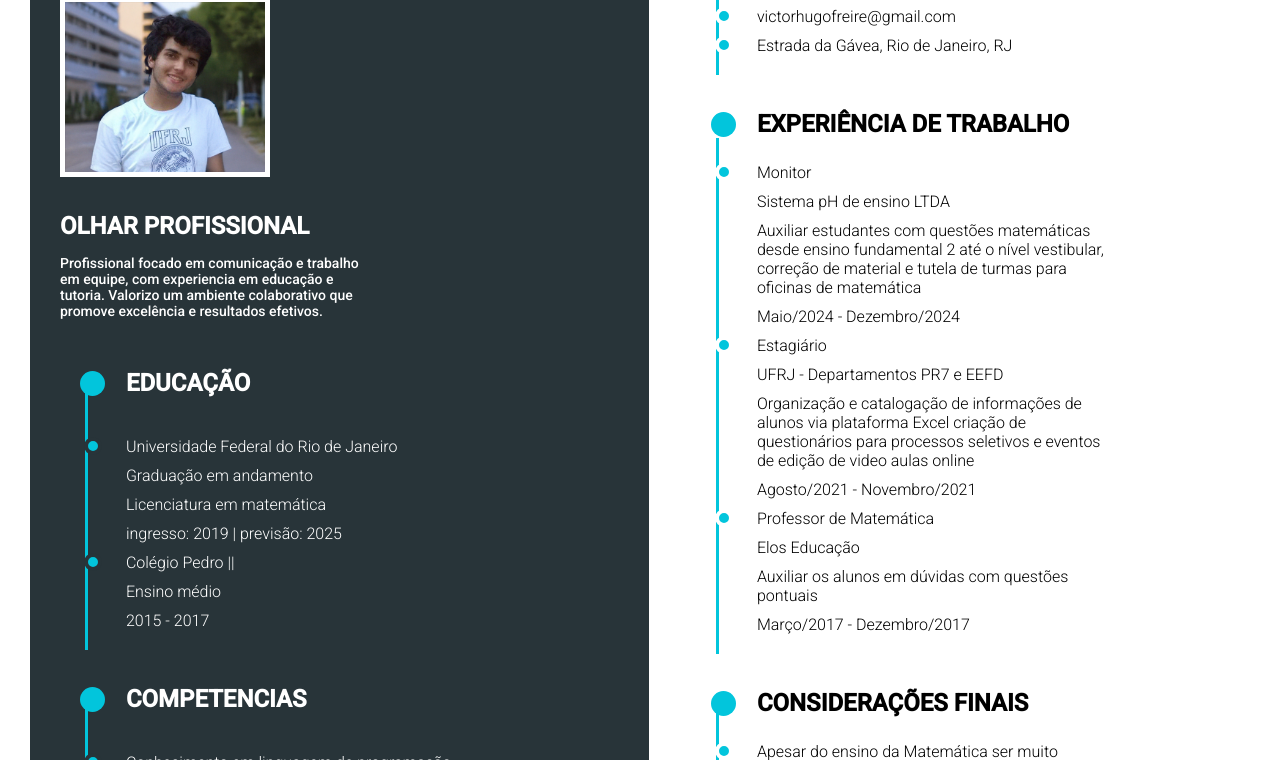
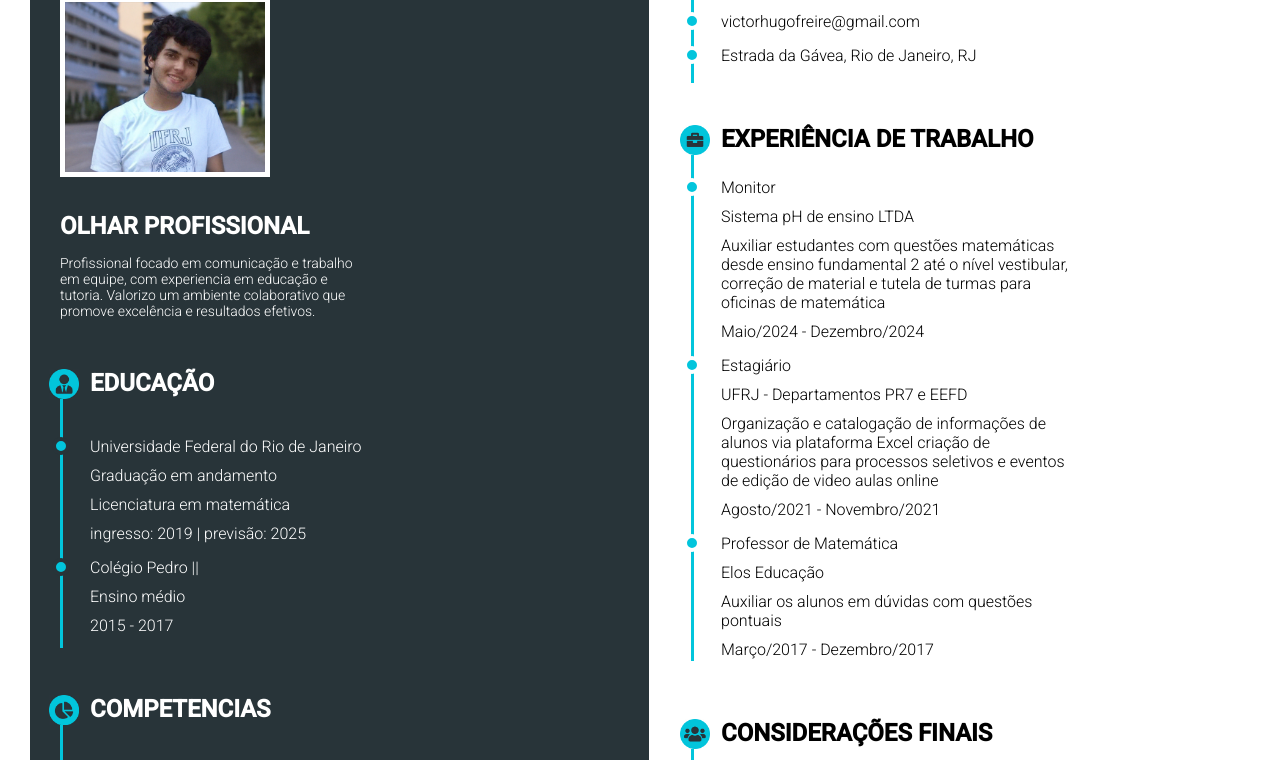
Before and after one commit to Joaoldx/victor, a plain HTML site: page index.html in a window 1280 px wide. Shown: the part 140-900 px from the top of the page. Drawn offline with Linux system fonts and the light colour scheme.

Commit message:
feat: add new icons

```diff
--- a/index.html
+++ b/index.html
@@ -25,6 +25,7 @@
         <div class="timeline">
           <div class="container position">
             <div class="content">
+              <img src="images/person.jpg"  width="30px" class="icon">
               <h3 class="leftTopic">Educação</h3>
             </div>
           </div>
@@ -47,6 +48,7 @@
         <div class="timeline">
           <div class="container position">
             <div class="content">
+              <img src="images/competencias.jpg"  width="30px" class="icon">
               <h3 class="leftTopic">COMPETENCIAS</h3>
             </div>
           </div>
@@ -74,6 +76,7 @@
         <div class="timeline dark">
           <div class="container position">
             <div class="content">
+              <img src="images/contato.jpg"  width="30px" class="icon">
               <h3 class="rightTopic">Contato</h3>
             </div>
           </div>
@@ -93,6 +96,7 @@
         <div class="timeline dark">
           <div class="container position">
             <div class="content">
+              <img src="images/experiencia-de-trabalho.jpg"  width="30px" class="icon">
               <h3 class="rightTopic">Experiência de Trabalho</h3>
             </div>
           </div>
@@ -133,6 +137,7 @@
         <div class="timeline dark">
           <div class="container position">
             <div class="content">
+              <img src="images/icone-final.jpg"  width="30px" class="icon">
               <h3 class="rightTopic">Considerações Finais</h3>
             </div>
           </div>
--- a/style.css
+++ b/style.css
@@ -33,9 +33,17 @@ body {
   margin: 20px 0;
 }
 
+.icon {
+    position: absolute;
+    top: 0;
+    left: -41px;
+    z-index: 5;
+}
+
 .description {
   color: white;
   font-size: 14px;
+  font-weight: 300;
   width: 300px;
 }
 
@@ -101,8 +109,9 @@ body {
   background-color: var(--icon-blue);
   top: 6%;
   bottom: 0;
-  left: 5%;
-  margin-left: -3px;
+  left: 0%;
+  margin-left: 0px;
+  height: 90%;
 }
 
 /* Container around content */
@@ -119,7 +128,7 @@ body {
   position: absolute;
   width: 25px;
   height: 25px;
-  right: 17px;
+  right: 0px;
   background-color: var(--icon-blue);
   border: none;
   top: 7px;
@@ -137,6 +146,8 @@ body {
 .smallBullet {
     position: relative;
     background-color: inherit;
+    padding-left: 30px;
+    margin-bottom: 15px;
   }
 
 .smallBulletLight::after {
@@ -148,18 +159,18 @@ body {
     position: absolute;
     width: 10px;
     height: 10px;
-    right: 17px;
+    right: 0px;
     background-color: var(--icon-blue);
     border: 4px solid white;
     top: 0px;
     border-radius: 50%;
     z-index: 1;
-    left: -42px;
+    left: -8px;
 }
 
 /* Place the container to the right */
 .position {
-    left: 10%;
+    left: -10px;
     /* border: 1px solid red; */
 }
 
@@ -173,30 +184,32 @@ body {
   z-index: 1;
   left: 30px;
 }
+
 .right::before {
-    left: 30px;
+    left: 0px;
     border: medium solid white;
 }
 
 .left {
-    left: 10%;
+    left: 0%;
     /* border: 1px solid red; */
 }
 
 .left::after {
-    left: -41px;
+    left: 0px;
 }
 
 
 /* Fix the circle for containers on the right side */
 .position::after {
-  left: -36px;
+  left: 0px;
 }
 
 /* The actual content */
 .content {
   /* padding: 20px 30px; */
   /* background-color: white; */
+  margin-left: 30px;
   position: relative;
   border-radius: 6px;
 }
```
Also changed, not shown: images/competencias.jpg (added), images/contato.jpg (added), images/email.jpg (added), images/experiencia-de-trabalho.jpg (added), images/formacao-academia.jpg (added), images/icone-final.jpg (added), images/icone-telefone.jpg (added), images/localizacao.jpg (added), images/person.jpg (added).
